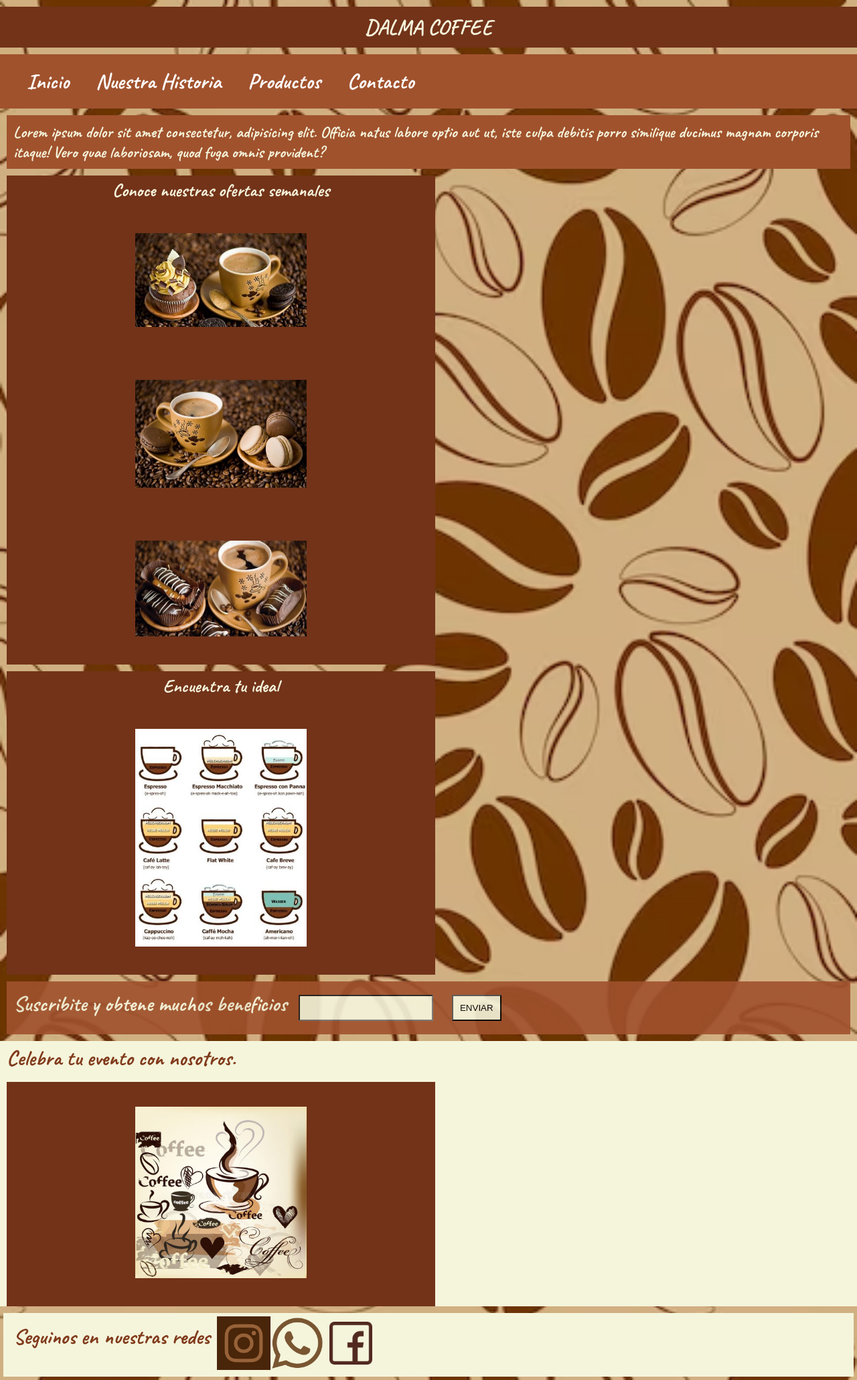
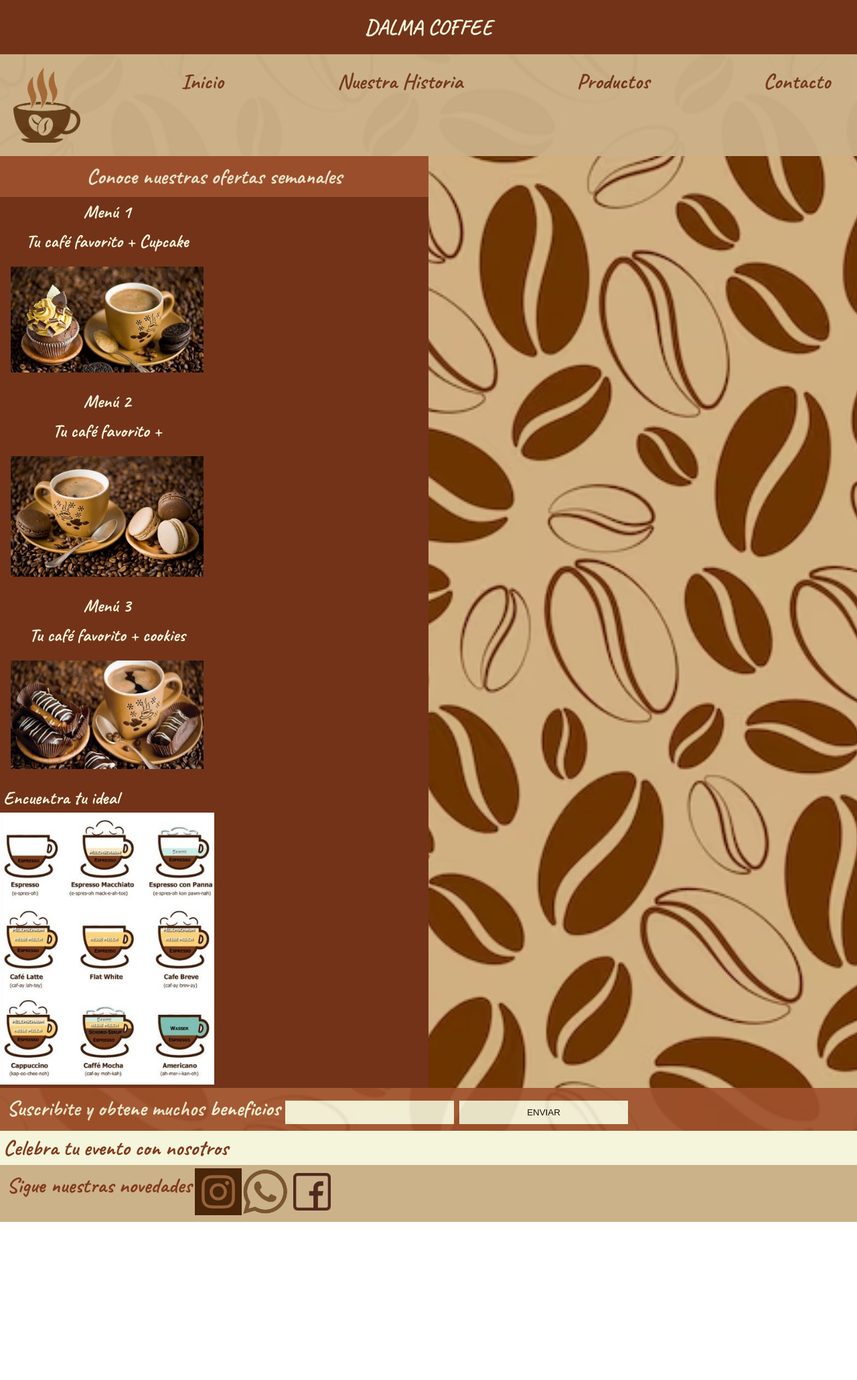
Before and after one commit to carlaaguilar20/dalmacafe, a plain HTML site: page index.html in a window 1280 px wide. Shown: the whole page at 67% size. After the commit the page ends 1824 px from the top, so only its background shows below. Drawn offline with Linux system fonts and the light colour scheme.

Commit message:
probando css2

```diff
--- a/css/estilo.css
+++ b/css/estilo.css
@@ -18,20 +18,21 @@ h1{
     text-align: center;
     font-optical-sizing: auto;
     font-style: normal;
-    margin: 10px;
-    padding: 10px;
+    padding: 20px;
 }
 nav{
-    background-color: sienna;
-    padding: 20px;
+   background-color: rgb(204, 178, 137);
     list-style: none;
     font-optical-sizing: auto;
     font-weight: bolder;
     font-style: normal;
     display: flex;
+   justify-content: space-between;
+   padding: 20px;
+   opacity: 95%;
   }
   nav a{
-    color: white;
+    color: rgb(114, 51, 25) ;
     margin: 10PX;
     padding: 10px;
     text-decoration: none;
@@ -51,7 +52,6 @@ nav{
     font-optical-sizing: auto;
     font-weight: bolder;
     font-style: normal;
-    margin: 10px;
     padding: 10px;
     font-size: 2rem;
  }
@@ -59,7 +59,6 @@ nav{
     background-color: sienna;
     color: beige;
     font-size: larger;
-    margin: 10px;
     padding: 10px;
     font-optical-sizing: auto;
     font-weight: bolder;
@@ -68,78 +67,106 @@ nav{
  }
  h3{
     color: beige;
-    margin: 5px;
     padding: 5px;
     font-optical-sizing: auto;
     font-weight: bolder;
     font-style: normal;
     font-size: 1.7rem;
+
  }
  h4{
     color: rgb(128, 58, 27);
-    margin: 5px;
     padding: 5px;
     font-optical-sizing: auto;
     font-weight: bolder;
     font-style: normal;
     font-size: 2rem;
  }
+
  form{
     background-color:rgb(168, 121, 88) ;
     opacity: 90%;
     color:rgb(128, 58, 27) ;
     font-weight: bolder;
     font-size: larger;
-    margin: 10px;
     padding: 10px;
     display: flex;
     flex-direction: column;
-    width: 140%;
+    width: 50%;
+    align-items: center;
+
 
  }
  .formularioA{
     background-color: beige;
     border: 20% chocolate;
-    margin: 10px;
     padding: 10px;
+    width: 60%;
+    margin: 5px;
+ }
+
+ .formI{
+   background-color: beige;
+   border: 20px chocolate;
+   padding: 10px;
+   width: 20%;
+ }
+
+
+ img{
+    width: 180px;
+ }
+ .productosA{
+  padding: 5%;
+  width: 100%;
+ }
+ .imagenD{
+   width: 50%;
  }
 .cafeI{
-   width: auto;
-   background-color: beige;
+   width: 100%;
+   height: 100%;
+  background-color: beige;
 }
- img{
-    width: 80px;
+ div{
+    background-color:rgb(114, 51, 25) ;
+    width: 50%;
+
+
  }
- .productosA{
-  justify-content: center;
-  margin: 5px;
-  padding: 5%;
-  width: 50%;
+ .menuD{
+   background-color:rgb(114, 51, 25) ;
+   width: 50%;
+   text-align: center;
  }
 
- div{
-    background-color:rgb(114, 51, 25) ;
-    text-align: center;
-    margin: 10px;
-    width: 50%;
-
+.iconoD{
+   width: 100px;
+}
+ .iconosI{
+   width: 70px;
  }
-  .cultivocafe{
-  display: flex;
-  width: auto;
-
-}
-
 
  .carrito{
     display: flex;
     flex-direction: row;
  }
 
+ .cultivoCafe{
+ text-align: center;
+ }
+ .productosD{
+   width: 50%;
+   padding: 5px;
+ }
+ .localD{
+   width: 50%;
+   padding: 5px;
+ }
+
  footer{
-    background-color: beige;
+   background-color: rgb(204, 178, 137);
     display: flex;
     flex-direction: row;
-    margin: 5px;
     padding: 5px;
  }
--- a/index.html
+++ b/index.html
@@ -7,6 +7,7 @@
 <link rel="preconnect" href="https://fonts.gstatic.com" crossorigin>
 <link href="https://fonts.googleapis.com/css2?family=Caveat:wght@400..700&display=swap" rel="stylesheet">
     <link rel="stylesheet" href="./css/estilo.css">
+    <link rel="shortcut icon" href="./img/android-chrome-192x192.png" type="image/x-icon">
     <title> DALMA COFFEE </title>
 </head>
 <body>
@@ -14,6 +15,7 @@
         <h1> DALMA COFFEE</h1>
     </header>
     <nav >
+        <img class="iconoD" src="./img/dalma.webp" alt="dalma">
         <li>
             <a href="index.html">Inicio</a>
         </li>
@@ -28,50 +30,54 @@
         </li>
     </nav>
     <main>
-        <section>
-            <p>Lorem ipsum dolor sit amet consectetur, adipisicing elit. Officia natus labore optio aut ut, iste culpa debitis porro similique ducimus magnam corporis itaque! Vero quae laboriosam, quod fuga omnis provident?</p>
-        </section>
-        <section>
-            <div>
-                <h3>
+        <section class="menuD">
+                <h2>
                     Conoce nuestras ofertas semanales
-                </h3>
-                <img class="productosA" src="./img/menu1.jpg" alt="menu1">
-                <img class="productosA" src="./img/menu2.jpg" alt="menu2">
-                <img class="productosA" src="./img/menu3.jpg" alt="menu3">
-            </div>
+                </h2>
+                <div>
+                    <h3> Menú 1</h3>
+                    <h3> Tu café favorito + Cupcake</h3>
+                    <img class="productosA" src="./img/menu1.jpg" alt="menu1">
+                </div>
+                 <div>
+                    <h3> Menú 2</h3>
+                    <h3> Tu café favorito + </h3>
+                    <img class="productosA" src="./img/menu2.jpg" alt="menu2">
+                 </div>
+                 <div>
+                    <h3> Menú 3</h3>
+                    <h3> Tu café favorito + cookies</h3>
+                    <img class="productosA" src="./img/menu3.jpg" alt="menu3">
+                 </div>
         </section>
         <article>
                 <div>
                     <h3>
                         Encuentra tu ideal
                     </h3>
-                    <img class="productosA" src="./img/cafeindex.jpg" alt="cafeindex">
+                    <img class="imagenD" src="./img/cafeindex.jpg" alt="cafeindex">
                 </div>
         </article>
         <aside>
                 <h2>
                     Suscribite y obtene muchos beneficios
-                    <input class="formularioA" type="email" name="Email" id="">
-                    <input class="formularioA" type="submit" value="ENVIAR">
+                    <input class="formI" type="email" name="Email" id="">
+                    <input class="formI" type="submit" value="ENVIAR">
                 </h2>
         </aside>
         <SEction class="cafeI">
             <h4>
-                Celebra tu evento con nosotros.
+                Celebra tu evento con nosotros
             </h4>
-            <div>
-                <img class="productosA" src="./img/cafecorazon.jpg" alt="cafecorazon">
-            </div>
         </SEction>
     </main>
     <footer>
    <h4>
-    Seguinos en nuestras redes
+    Sigue nuestras novedades
    </h4>
-<a href="https://www.instagram.com/"> <img src="./img/instagram.png" alt="instagram">  </a>
-<a href="https://web.whatsapp.com/"> <img src="./img/whatsapp.png" alt="whatsapp"> </a>
-<a href="https://es-la.facebook.com/"> <img src="./img/facebook.png" alt="facebook"></a>
+<a href="https://www.instagram.com/"> <img class="iconosI" src="./img/instagram.png" alt="instagram">  </a>
+<a href="https://web.whatsapp.com/"> <img class="iconosI" src="./img/whatsapp.png" alt="whatsapp"> </a>
+<a href="https://es-la.facebook.com/"> <img class="iconosI" src="./img/facebook.png" alt="facebook"></a>
     </footer>
 </body>
 </html>
```
Also changed, not shown: pages/contacto.html (+38 -6 lines), pages/historia.html (+14 -13 lines), pages/productos.html (+11 -10 lines), img/android-chrome-192x192.png (added), img/android-chrome-512x512.png (added), img/dalma.webp (added), img/localcafe.jpg (added), img/localcafe2.jpg (added), img/localcafe3.jpg (added), img/localcafe4.jpg (added).
